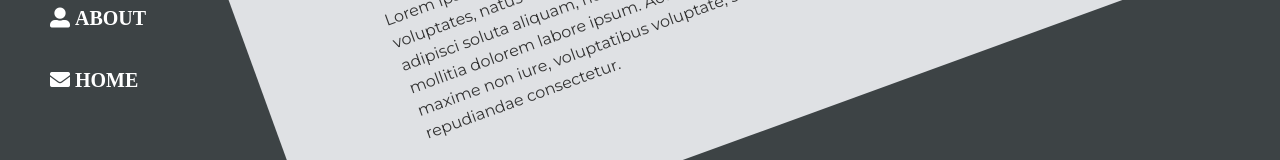
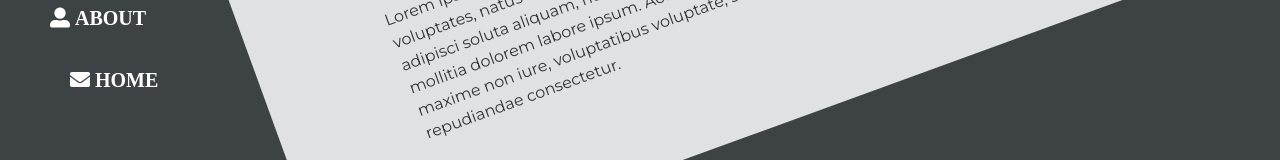
Before and after one commit to ChristopherZalapa/RotatingNavigation, a plain HTML site: page index.html in a window 1280 px wide. Shown: the part 628-788 px from the top of the page. Drawn offline with Linux system fonts and the light colour scheme.

Commit message:
Nav links show

```diff
--- a/styles.scss
+++ b/styles.scss
@@ -23,6 +23,11 @@ body {
 
 	&.show-nav {
 		transform: rotate(-20deg);
+
+		& + nav li {
+			transform: translateX(0);
+			transition-delay: 0.3s;
+		}
 	}
 
 	.circle-container {
@@ -81,11 +86,17 @@ nav {
 			text-transform: uppercase;
 			color: #fff;
 			margin: 40px 0;
-			// transform: translateX(-100%);
+			transform: translateX(-100%);
 			transition: transform 0.4s ease-in;
 
 			+ li {
 				margin-left: 20px;
+				transform: translateX(-150%);
+			}
+
+			+ li + li {
+				margin-left: 40px;
+				transform: translateX(-200%);
 			}
 
 			i {
```
Also changed, not shown: css/styles.css, 1 other file. Lines whose indentation alone changed are shown as unchanged.
